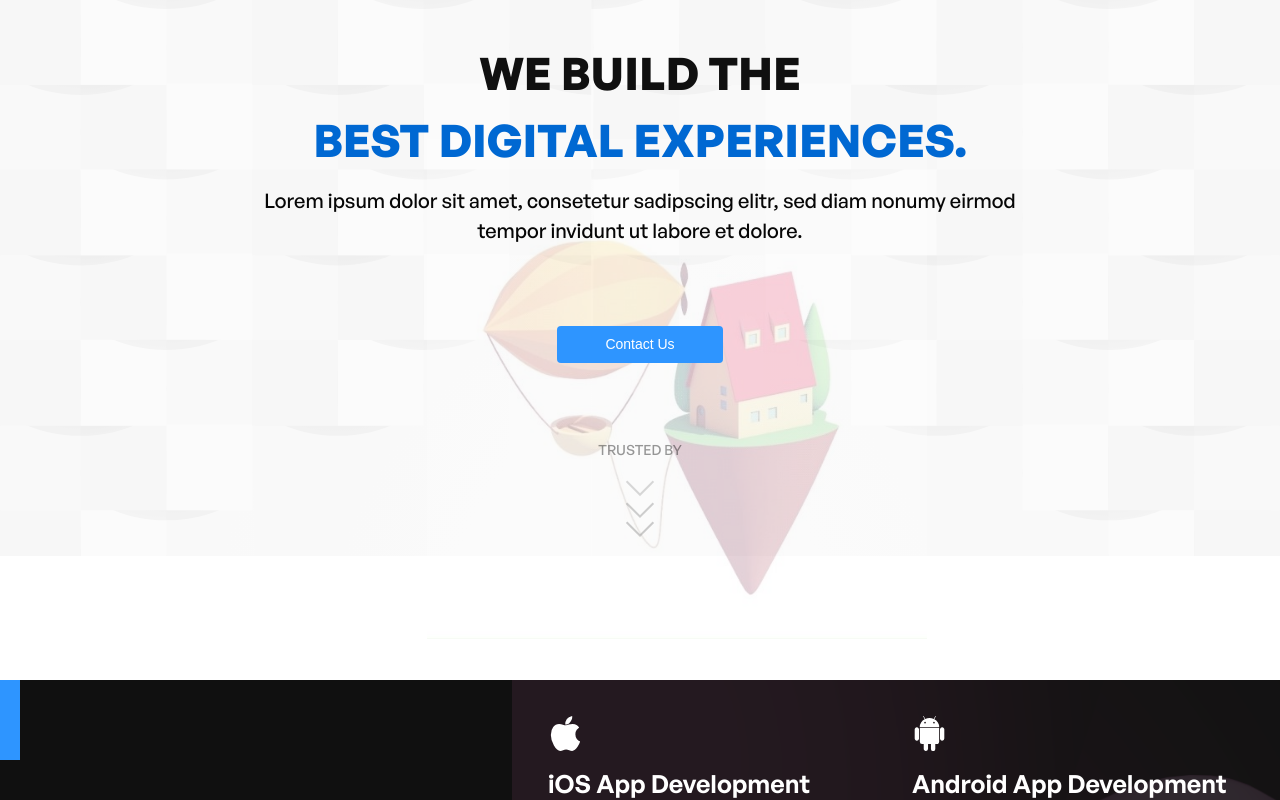
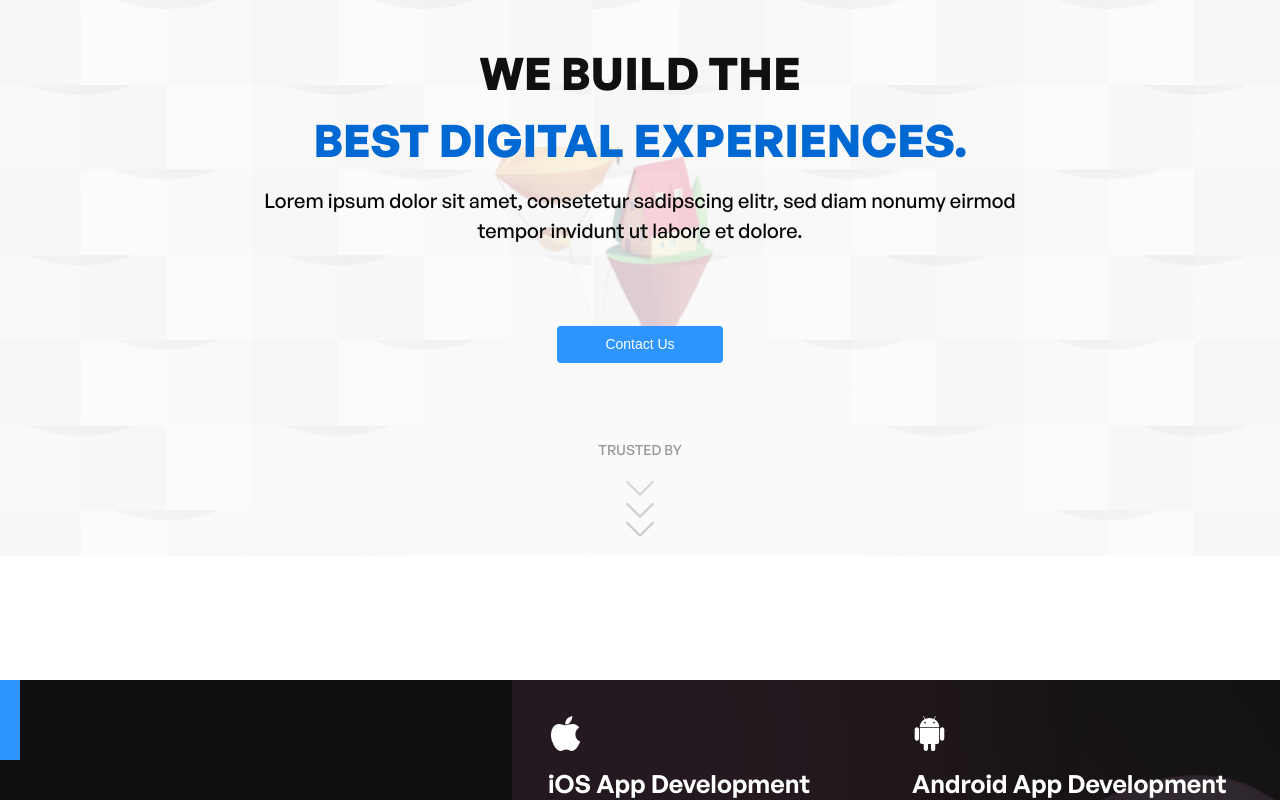
Before and after one commit to teembet/solustack, a Next.js app: page /HomePage in a window 1280 px wide. Shown: the top 800 px of the page. Built offline with nearby package versions, Linux system fonts and the light colour scheme.

Commit message:
rm lottie, insert image

```diff
--- a/components/shared/Header.tsx
+++ b/components/shared/Header.tsx
@@ -1,6 +1,6 @@
 import React from "react";
 import HeaderImage from "../../public/images/hero1.svg";
-import Animation from "../../public/images/header_animation.jpg";
+import Animation from "../../public/images/header_animation.png";
 import Netflix from "../../public/icons/netflix1.png";
 import AppleBlack from "../../public/icons/apple-black.jpg";
 import AndroidBlack from "../../public/icons/android-black.jpg";
@@ -58,9 +58,9 @@ const Header = () => {
         }}
       >
         {/* fix animation here */}
-        <div className="h-1/2 absolute top-1/4 left-1/3 opacity-25 hidden lg:block dark:hidden">
-          <Lottie options={defaultOptions} height={500} width={500} />
-          {/* <Image src={Animation} alt="" className="h-full" /> */}
+        <div className="h-1/2 p-2 absolute top-1/4  inset-x-1/4 opacity-25 hidden lg:block dark:hidden">
+          {/* <Lottie options={defaultOptions} height={500} width={500} /> */}
+          <Image src={Animation} alt="" className="h-full w-1/2 animate-bounce" />
         </div>
         {/* fix animation here */}
         <div className="z-[10] mt w-full  ">
```
Also changed, not shown: public/images/header_animatiojfn.jpg (renamed from public/images/header_animation.jpg), public/images/header_animation.png (added).
